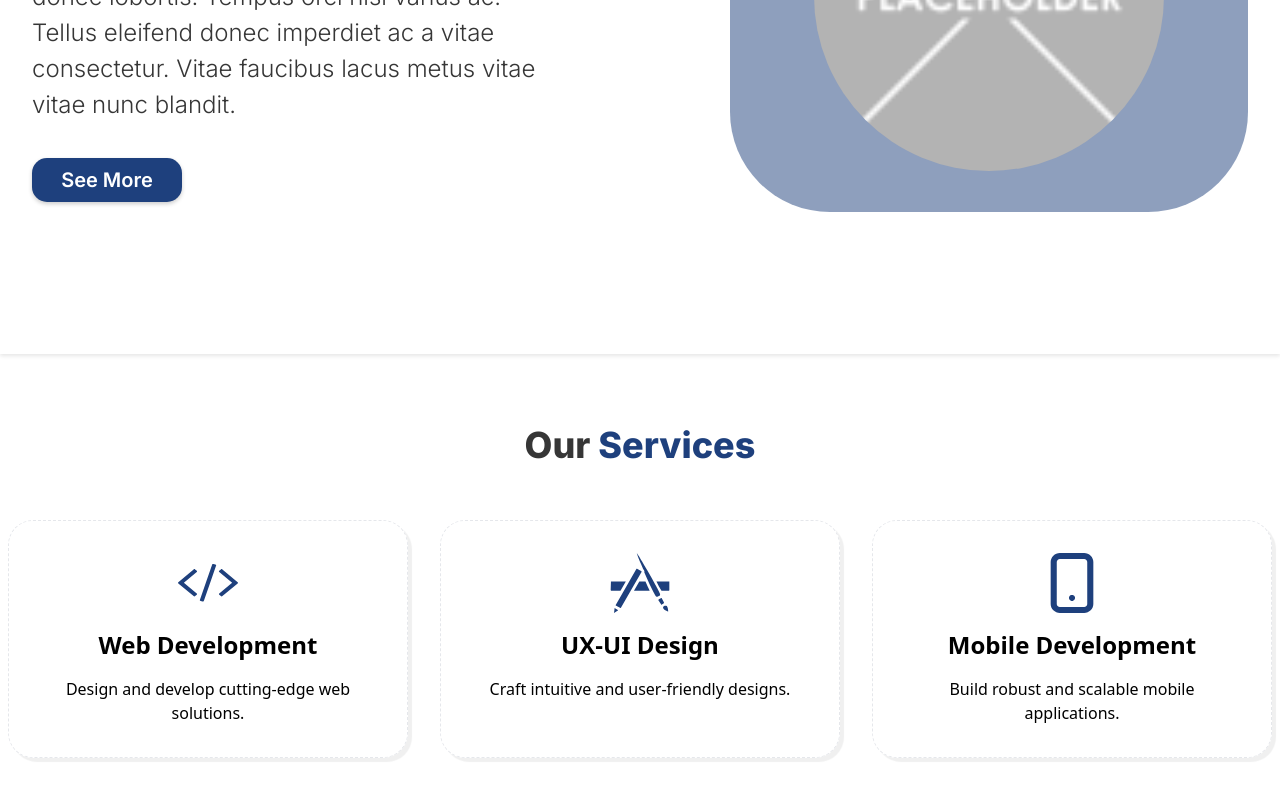
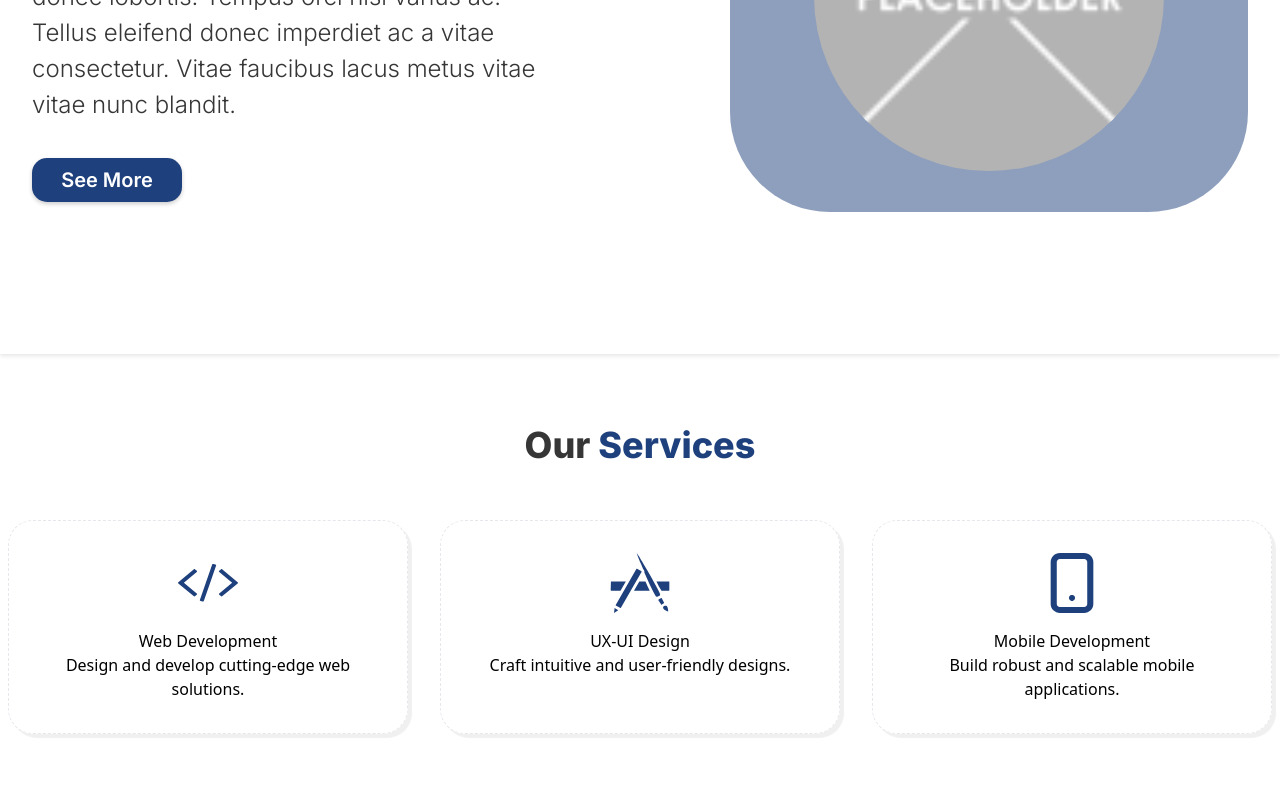
Before and after one commit to Momen-Assaf/HunainFZE, a React (Create React App) app: page / in a window 1280 px wide. Shown: the part 1197-1997 px from the top of the page. Built offline with nearby package versions, Linux system fonts and the light colour scheme.

Commit message:
hero section finalized

```diff
--- a/src/pages/Landing/components/HeroSection.tsx
+++ b/src/pages/Landing/components/HeroSection.tsx
@@ -16,7 +16,7 @@ const HeroSection = () => {
             style={{
               fontFamily: theme.fonts.primary,
               color: theme.colors.textDark,
-              fontSize: "96px",
+              fontSize: theme.fontSize.xLarge,
             }}
             className="leading-tight font-medium"
           >
@@ -42,7 +42,7 @@ const HeroSection = () => {
             style={{
               fontFamily: theme.fonts.primary,
               color: theme.colors.textDark,
-              fontSize: "32px",
+              fontSize: theme.fontSize.large,
               fontWeight: theme.fontWeight.light,
             }}
           >
--- a/src/pages/Landing/components/ServiceCard.tsx
+++ b/src/pages/Landing/components/ServiceCard.tsx
@@ -20,10 +20,10 @@ const ServiceCard = ({
                 alt="Icon"
                 src={iconSrc}
             />
-            <h3 className="text-center font-extrabold text-2xl mb-4">
+            <h3 className="text-center">
                 {title}
             </h3>
-            <p className="text-center font-light text-base leading-6">
+            <p className="text-center">
                 {description}
             </p>
         </div>
```
